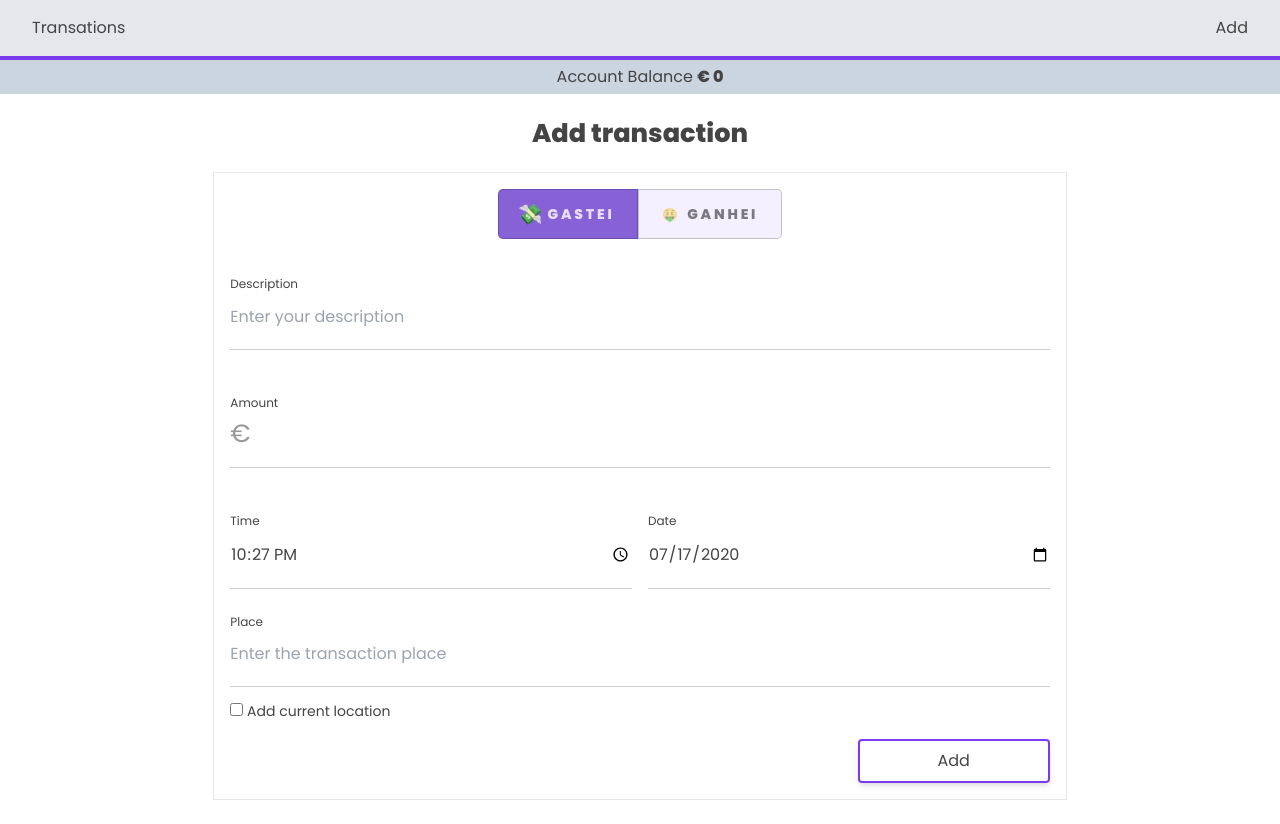
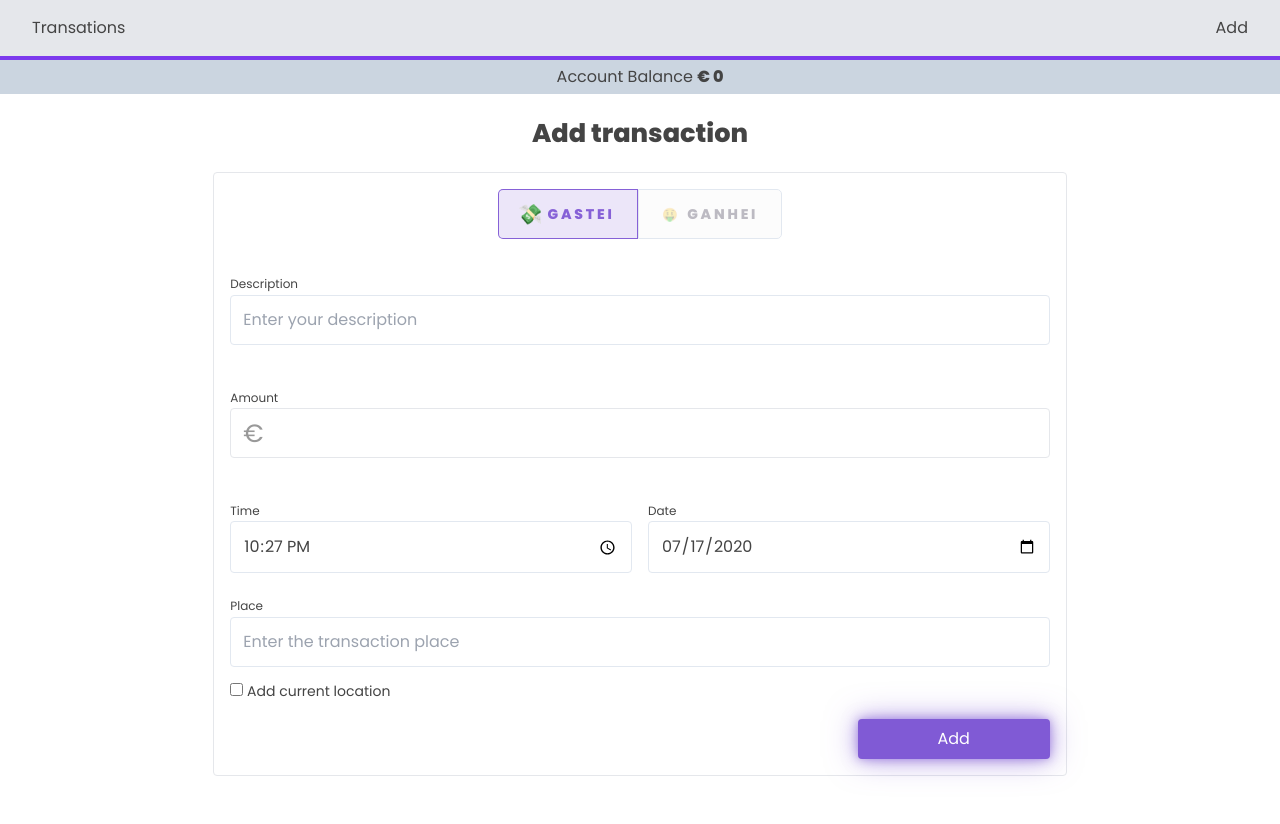
Before and after one commit to joselages/vuebootcamp_finalproject, a Vue app: page /#/transactions/create in a window 1280 px wide. After the commit the page ends 800 px from the top, so only its background shows below. Built offline with nearby package versions, Linux system fonts and the light colour scheme.

Commit message:
fixed localstorage bug, form style revamp

```diff
--- a/src/App.vue
+++ b/src/App.vue
@@ -42,8 +42,6 @@ h1 {
   display: flex;
   flex-direction: column;
   width: 100%;
-  padding-bottom: 10px;
-  border-bottom: 1px solid #ccc;
   margin-bottom: 0.75rem;
 }
 
@@ -51,8 +49,8 @@ h1 {
   width: 50%;
 }
 
-.input-field.-error {
-  border-bottom: 2px solid #e53e3e;
+.-error {
+  border: 1px solid #e53e3e !important;
 }
 
 .input-field.-half-width:first-of-type {
@@ -64,8 +62,10 @@ h1 {
   margin-bottom: 0.1rem;
 }
 
-.input-field input {
-  padding: 10px 0;
+.input-field input:not(.-no-border) {
+  padding: .75rem;
+  border: 1px solid #e2e8f0;
+  border-radius:.25rem;
 }
 
 .currency {
@@ -90,13 +90,13 @@ h1 {
 }
 
 .toggle-switch label {
-  background-color: #f5f0ff;
-  color: rgba(0, 0, 0, 0.5);
+  background-color: rgba(0, 0, 0, 0.01);
+  color: rgba(35, 26, 54, 0.295);
   font-size: 14px;
   line-height: 1;
   text-align: center;
   padding: 1.2em 1.6em;
-  border: 1px solid rgba(0, 0, 0, 0.2);
+  border: 1px solid #e2e8f0;
   transition: all 0.1s ease-in-out;
   text-transform: uppercase;
   font-weight: 800;
@@ -108,15 +108,16 @@ h1 {
 }
 
 .toggle-switch input:checked + label {
-  background-color: rgba(129, 90, 213, 0.95);
-  color: #e8dffa;
+  border:1px solid rgba(129, 90, 213, 0.95);
+  background-color: rgba(129, 90, 213, 0.15);
+  color: rgba(129, 90, 213, 0.95);
   box-shadow: none;
 }
 
 .checkbox-emoji {
   display: inline-block;
-  transform: scale(.9);
-	transition: transform 0.6s cubic-bezier(0.34, 1.56, 0.64, 1);
+  transform: scale(0.9);
+  transition: transform 0.6s cubic-bezier(0.34, 1.56, 0.64, 1);
 }
 
 .toggle-switch input:checked + label > .checkbox-emoji {
--- a/src/store/modules/localStorage.js
+++ b/src/store/modules/localStorage.js
@@ -8,6 +8,7 @@ export default {
     },
   },
   mutations: {
+
     jsonToString: function(state, data) {
       state.lsString = JSON.stringify(data);
     },
--- a/src/views/Create.vue
+++ b/src/views/Create.vue
@@ -12,6 +12,7 @@
         md:w-9/12
         sm:1/2
         lg:w-2/3
+        rounded
       "
     >
       <div class="toggle-switch">
@@ -31,13 +32,12 @@
           value="credit"
           name="transaction_type"
         />
-        <label for="credit"><span class="checkbox-emoji">🤑</span> Ganhei</label>
+        <label for="credit"
+          ><span class="checkbox-emoji">🤑</span> Ganhei</label
+        >
       </div>
 
-      <div
-        class="input-field relative"
-        :class="error.description ? '-error' : ''"
-      >
+      <div class="input-field relative">
         <label for="description">Description</label>
         <input
           @keydown="error.description = ''"
@@ -46,6 +46,7 @@
           id="description"
           name="transaction_description"
           placeholder="Enter your description"
+          :class="error.description ? '-error' : ''"
         />
       </div>
 
@@ -60,9 +61,12 @@
         </transition>
       </div>
 
-      <div class="input-field" :class="error.amount ? '-error' : ''">
+      <div class="input-field">
         <label for="amount">Amount</label>
-        <div class="flex">
+        <div
+          class="flex border rounded px-3 py-1"
+          :class="error.amount ? '-error' : ''"
+        >
           <span class="currency">€</span>
           <input
             @keydown="error.amount = ''"
@@ -71,7 +75,7 @@
             format="^[0-9]+$"
             id="amount"
             name="transaction_amount"
-            class="w-full"
+            class="w-full -no-border"
           />
         </div>
       </div>
@@ -137,17 +141,7 @@
         <button
           :disabled="loadingState ? true : false"
           class="
-            border-2 border-purple-600
-            w-48
-            flex
-            justify-center
-            py-2
-            rounded
-            shadow-md
-            transform
-            duration-300
-            hover:shadow-lg
-            hover:-translate-y-px
+            input-submit
           "
           @click.prevent="addTransaction"
         >
@@ -160,8 +154,6 @@
 </template>
 
 <script>
-const mapGetters = require("vuex")["mapGetters"];
-
 export default {
   data: function () {
     return {
@@ -202,7 +194,8 @@ export default {
         this.$router.push({ path: "/" });
 
         //add to LS string
-        this.$store.commit('jsonToString', this.$store.getters.getTransactions)
+        this.$store.commit("jsonToString", this.$store.getters.getTransactions);
+        this.sendToLS(this.$store.getters.getLSString);
       }
     },
     validateForm: function () {
@@ -222,15 +215,9 @@ export default {
       return errorsNum;
     },
   },
-  computed:{
-    ...mapGetters(["getLSString"]),
-  },
   mounted() {
     this.currentTime();
   },
-  beforeDestroy(){
-    this.sendToLS(this.$store.getters.getLSString);
-  }
 };
 </script>
 
@@ -245,4 +232,26 @@ export default {
 .fadein-leave-active {
   transition: all 0.5s ease;
 }
+
+.input-submit {
+  width: 12rem;
+  color: white;
+  padding-top: 0.5rem;
+  padding-bottom: 0.5rem;
+  display: flex;
+  justify-content: center;
+  border-radius: 0.25rem;
+  background-color: rgb(128, 90, 213);
+  box-shadow: 0 0 8px -1px rgba(128, 90, 213, 0.5),
+    0 0 16px -1px rgba(128, 90, 213, 0.5),
+    0 0 32px -1px rgba(128, 90, 213, 0.5);
+    transition: all .3s ease;
+}
+
+.input-submit:hover {
+  transform: scale(0.98);
+  box-shadow: 0 0 5px -1px rgba(128, 90, 213, 0.5),
+    0 0 13px -1px rgba(128, 90, 213, 0.5),
+    0 0 29px -1px rgba(128, 90, 213, 0.5);
+}
 </style>
```
